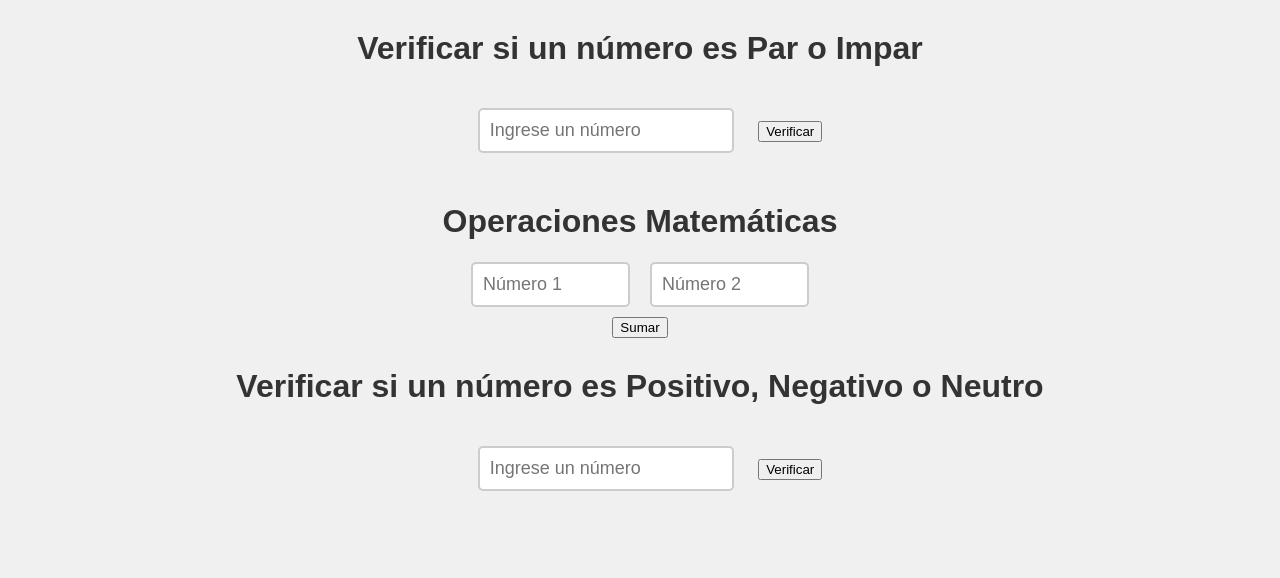
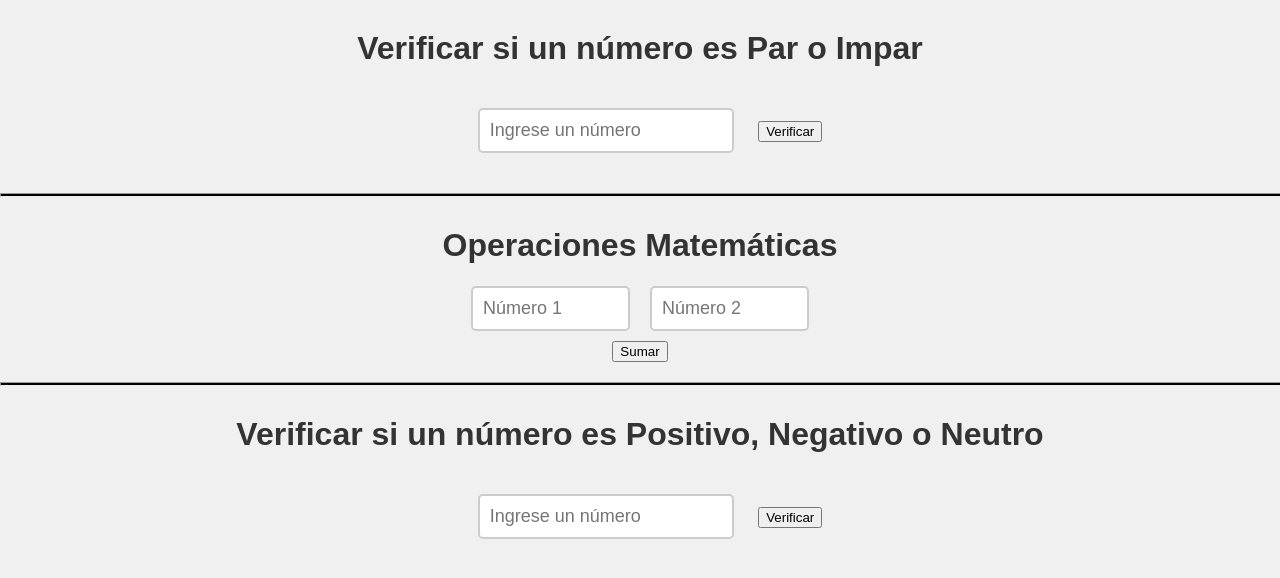
Before and after one commit to Omarardila07/numero-par-e-impar, a plain HTML site: page index.html in a window 1280 px wide. Drawn offline with Linux system fonts and the light colour scheme.

Commit message:
trabajo2

```diff
--- a/index.html
+++ b/index.html
@@ -13,6 +13,8 @@
     <button onclick="verificarParImpar()">Verificar</button>
     <div id="resultado"></div>
 
+    <hr style="height: 2px;width: 100%;; background-color: black;">
+
     <h1 class="h12">Operaciones Matemáticas</h1>
     <div class="input-container1">
         <input class="input1" type="number" id="numero1" placeholder="Número 1">
@@ -21,11 +23,14 @@
     <button class="botonsumar" onclick="sumarNumeros()">Sumar</button>
     <div id="resultado1"></div>
 
+    <hr style="height: 2px;width: 100%;; background-color: black;">
+
     <h1 class="h14">Verificar si un número es Positivo, Negativo o Neutro</h1>
     <input type="number" id="numeroInput1" placeholder="Ingrese un número">
     <button onclick="verificarNumero()">Verificar</button>
     <div id="resultado2"></div>
 
     <script src="java.js"></script>
+
 </body>
 </html>
```
